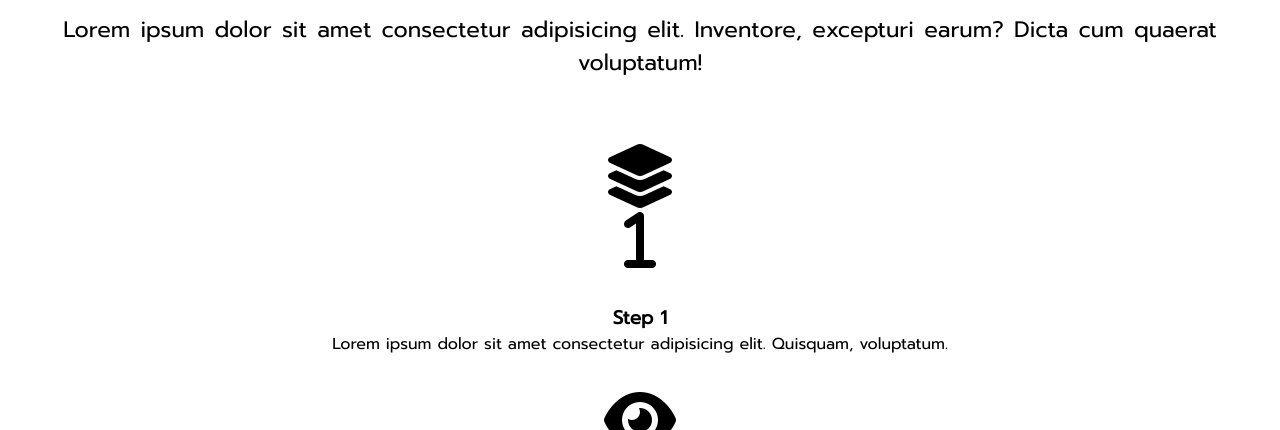
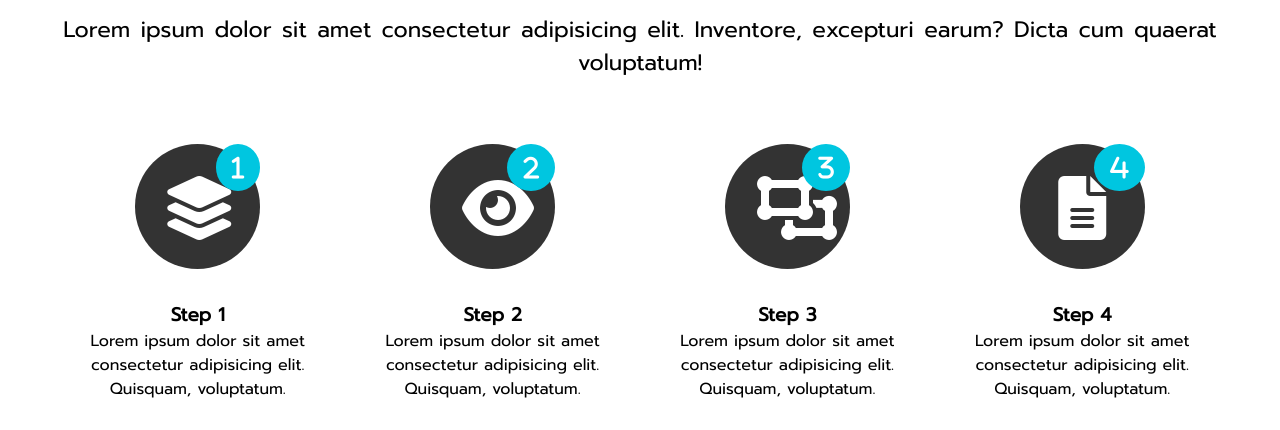
Before and after one commit to BurcuML/Freelancer, a website: page public/index.html in a window 1280 px wide. Shown: the part 1903-2333 px from the top of the page. Drawn offline with nearby package versions, Linux system fonts and the light colour scheme.

Commit message:
Enhance home section styles and layout in SCSS, adding process section with hover effects

```diff
--- a/scss/_home.scss
+++ b/scss/_home.scss
@@ -11,7 +11,7 @@
 
       i {
         color: variables.$primary-color;
-                padding-bottom: .5rem;
+        padding-bottom: 0.5rem;
       }
     }
   }
@@ -45,4 +45,45 @@
       }
     }
   }
+
+  // home section c
+  &__c {
+    .process {
+      display: grid;
+      grid-template-columns: repeat(4, 1fr);
+      gap: 1.5rem;
+      text-align: center;
+
+      &__step {
+        position: absolute;
+        top: 0;
+        right: 0;
+        font-size: 25px;
+        background: variables.$primary-color;
+        border-radius: 50%;
+        line-height: 15px;
+        padding: 1rem;
+        transition: all 1s;
       }
+      &__icon {
+        position: relative;
+        width: 125px;
+        height: 125px;
+        border-radius: 50%;
+        background: variables.$dark-color;
+        color: #fff;
+        padding: 2rem;
+        text-align: center;
+
+        &:hover {
+          background: variables.$primary-color;
+
+          .process__step {
+            transform: translateY(-10px);
+            background-color: variables.$dark-color;
+          }
+        }
+      }
+    }
+  }
+}
```
Also changed, not shown: public/css/main.css, 1 other file. Lines whose indentation alone changed are shown as unchanged.
